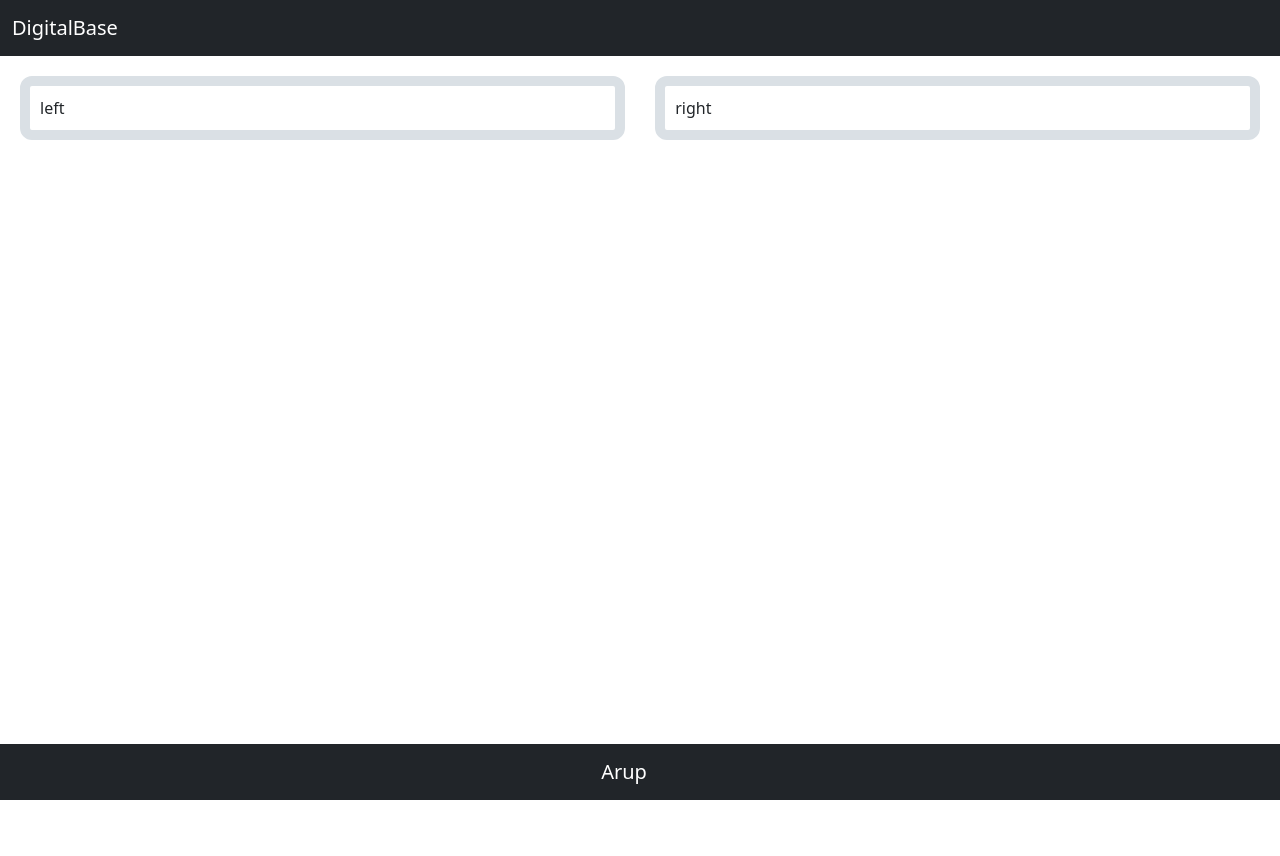
After one commit to Yi-Chen89/DigitalBase, a Django app: template DigitalBase/home/templates/two-panel-layout.html in a window 1280 px wide. The commit adds this page. Run offline with Django 3.2, Linux system fonts and the light colour scheme; the template is opened without the code that fills it, so the values that code supplies are empty.

Commit message:
Modify templates and css in home app
- add index-layout.html to standardize index page layout for all apps
  - index-layout.html extends from layout.html
  - index.html extends from index-layout.html instead of layout.html
- add two-panel-layout.html for other apps
  - two-panel-layout.html extends from layout.html
  - future app page with two panels will extend from
  two-panel-layout.html
  - styles.css modified for two-panel-layout.html

*index-layout.html is completed. two-panel-layout.html is not yet
completed. Shadow can be added. Panels should extend to fill the area
between the top and bottom navbars. Border to change color when the
panel is in use. Content format in the panel to be completed.

```diff
--- a/DigitalBase/home/static/home/css/styles.css
+++ b/DigitalBase/home/static/home/css/styles.css
@@ -47,3 +47,29 @@
     font-size: 22px;
     text-align:center;
 }
+
+
+
+/* for index page */
+
+.panel-page-container {
+    width: 100%;
+    min-height: 800px;
+
+    padding: 10px;
+}
+
+/* for two panel page */
+
+.half-panel-container {
+    width: 48%;
+    height: 100%;
+
+    border-style: solid;
+    border-width: 10px;
+    border-radius: 12px;
+    border-color: #dae0e5;
+
+    margin: 10px;
+    padding: 10px;
+}
--- /dev/null
+++ b/DigitalBase/home/templates/two-panel-layout.html
@@ -0,0 +1,14 @@
+{% extends "layout.html" %}
+
+{% block main %}
+
+    <div class="panel-page-container">
+        <div class="half-panel-container" style="float: left">
+            left
+        </div>
+        <div class="half-panel-container" style="float: right">
+            right
+        </div>
+    </div>
+
+{% endblock %}
--- a/DigitalBase/home/views.py
+++ b/DigitalBase/home/views.py
@@ -9,8 +9,8 @@ APPS = ['project',
         'tool',
         'data']
 
-# APPS = ['project',]
 
 def index(request):
-    context = {'apps': APPS}
+    context = {'blocks': APPS,
+               'add_base': True}
     return render(request, 'home\index.html', context)
```
Also changed, not shown: DigitalBase/home/templates/home/index.html (+1 -19 lines), DigitalBase/home/templates/index-layout.html (added, +21 -0 lines).
